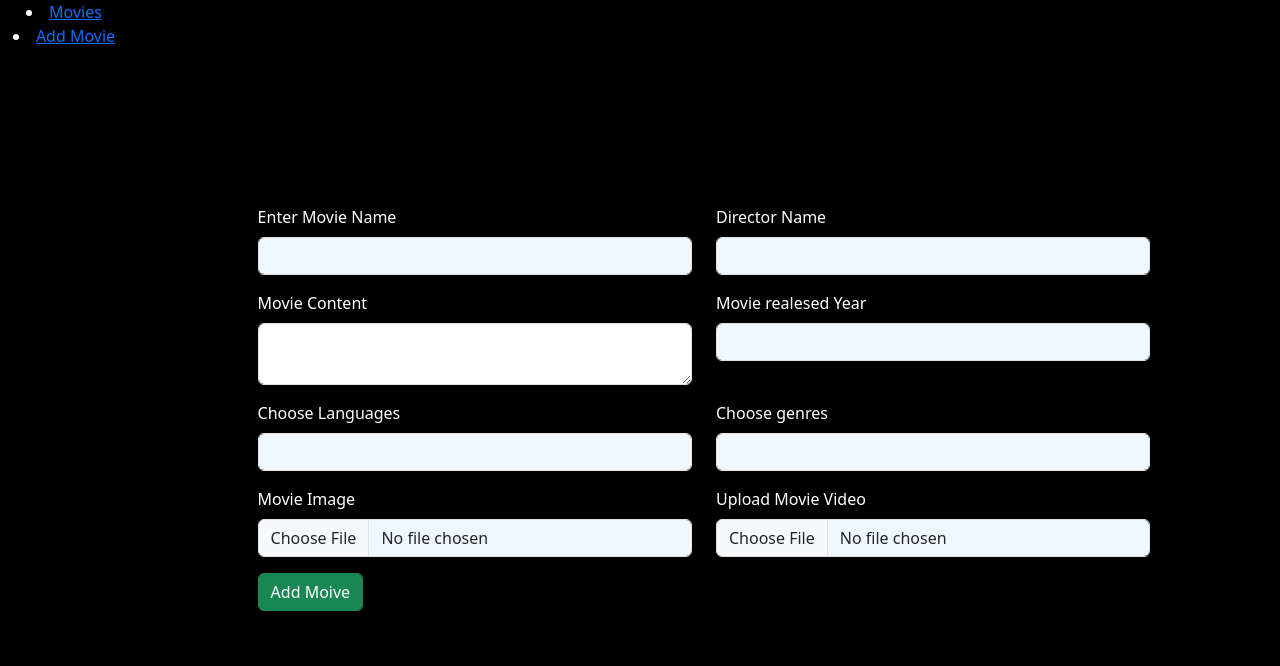
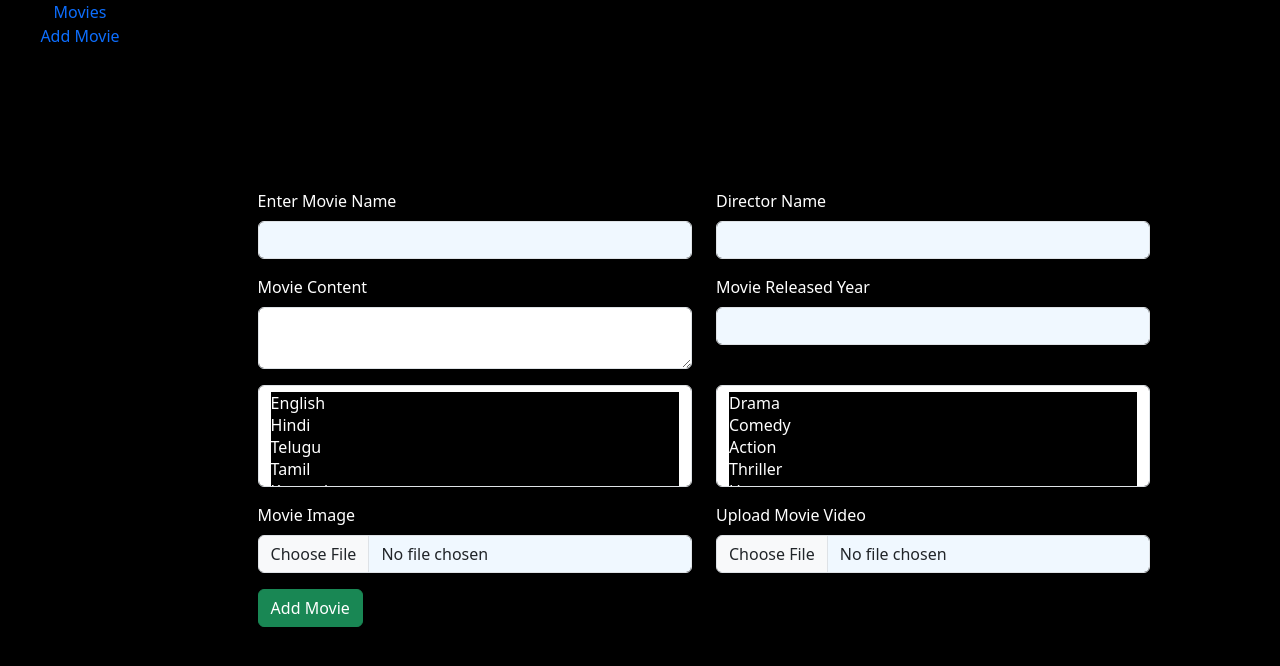
Before and after one commit to pawankalyankarri/Movies-platform, a React (Vite) app: page /addmovie in a window 1280 px wide. Shown: the top 666 px of the page. Built offline with nearby package versions, Linux system fonts and the light colour scheme.

Commit message:
fixed post data issue

```diff
--- a/src/App.jsx
+++ b/src/App.jsx
@@ -6,6 +6,7 @@ import Sidebar from './components/home/Sidebar'
 import MainPage from './components/home/Mainpage'
 import AddMovies from './components/sidebar/AddMovies'
 import AllMovies from './components/allmovies/AllMovies'
+import PlayMovie from './components/main/PlayMovie'
 
 function App() {
 
@@ -17,6 +18,7 @@ function App() {
           <Route path='/' element={<HomePage/>}/>
           <Route path='/addmovie' element={<AddMovies/>} />
           <Route path='/allmovies' element={<AllMovies/>}  />
+          <Route path='/playmovie' element = {<PlayMovie/>} />
 
       </Routes>
 
--- a/src/components/home/Sidebar.jsx
+++ b/src/components/home/Sidebar.jsx
@@ -2,21 +2,19 @@ import axios from "axios";
 import { useEffect } from "react";
 import AddMovies from "../sidebar/AddMovies";
 import { Link } from "react-router-dom";
-
+import "../../styles/sidebar/sidebar.css";
 
 const Sidebar = () => {
-
-
   return (
     <aside className="sidebar shadow">
-      <li>
-        <Link to='/allmovies'>Movies</Link>
-      </li>
-      <li><Link to='addmovie' >Add Movie</Link></li>
-
-
-
-
+      <ul>
+        <li>
+          <Link to="/allmovies">Movies</Link>
+        </li>
+        <li>
+          <Link to="addmovie">Add Movie</Link>
+        </li>
+      </ul>
     </aside>
   );
 };
--- a/src/components/sidebar/AddMovies.jsx
+++ b/src/components/sidebar/AddMovies.jsx
@@ -1,4 +1,264 @@
-import { useRef, useState } from "react";
+// import { useRef, useState } from "react";
+// import "../../styles/sidebar/addMovies.css";
+// import axios from "axios";
+
+// const AddMovies = () => {
+//   const langs = [
+//     "English",
+//     "Hindi",
+//     "Telugu",
+//     "Tamil",
+//     "Kannada",
+//     "Malayalam",
+//     "Marathi",
+//     "Bengali",
+//     "Punjabi",
+//     "Gujarati",
+//     "Urdu",
+//     "Odia",
+//     "Assamese",
+//     "Spanish",
+//     "French",
+//     "German",
+//     "Italian",
+//     "Russian",
+//     "Chinese (Mandarin)",
+//     "Japanese",
+//     "Korean",
+//     "Arabic",
+//     "Turkish",
+//     "Portuguese",
+//     "Thai",
+//     "Vietnamese",
+//     "Indonesian",
+//     "Filipino (Tagalog)",
+//     "Persian (Farsi)",
+//     "Hebrew",
+//   ];
+
+//   const genres = [
+//     "Drama",
+//     "Comedy",
+//     "Action",
+//     "Thriller",
+//     "Horror",
+//     "Science Fiction (Sci-Fi)",
+//     "Fantasy",
+//     "Adventure",
+//     "Romance",
+//     "Romantic Comedy (Rom-Com)",
+//     "Mystery",
+//     "Crime",
+//     "Historical",
+//     "Musical",
+//     "Documentary",
+//     "Animation",
+//     "Western",
+//     "Psychological",
+//     "War",
+//     "Biographical (Biopic)",
+//   ];
+
+//   // let [formData, setFormData] = useState({
+//   //   mname: "",
+//   //   dname: "",
+//   //   mcontent: "",
+//   //   myear: "",
+//   //   mlang: "",
+//   //   mgenre: "",
+//   //   mimg: null,
+//   //   mvideo: null,
+//   // });
+
+//   // function handlechange(e) {
+//   //   let { id, value, files } = e.target;
+//   //   setFormData((pre) => ({ ...pre, [id]: files ? files[0] : value }));
+//   // }
+
+//   // function sendData(e){
+//   //   e.preventDefault()
+//   //   console.log('here i send ')
+//   //   let data = {
+//   //     'mname':formData['mname'],
+//   //     'mdir':formData['dname'],
+//   //     'mcont':formData['mcontent'],
+//   //     'myear':formData['myear'],
+//   //     'mlang':formData['mlang'],
+//   //     'mtype':formData['mgenre'],
+//   //     'mimg':formData['mimg'],
+//   //     'mvideo':formData['mvideo']
+//   //   }
+//   //   axios.post('http://127.0.0.1:8000/movie/getmovies',data)
+
+//   // }
+
+//   let mnameref = useRef()
+//   let mdirref = useRef()
+//   let mcontref = useRef()
+//   let myearref = useRef()
+//   let mlangref = useRef()
+//   let mtyperef = useRef()
+//   let mimgref = useRef()
+//   let mvideoref = useRef()
+
+//   const sendData = () => {
+//     // e.preventDefault()
+//     let data = {
+//       mname: mnameref.current.value,
+//       mdir : mdirref.current.value,
+//       mcont: mcontref.current.value,
+//       myear : myearref.current.value,
+//       mlang : mlangref.current.value,
+//       mtype : mtyperef.current.value,
+//       mimg : mimgref.current.files[0],
+//       mvideo : mvideoref.current.files[0],
+
+//     }
+//     axios.post('http://127.0.0.1:8000/movie/getmovies',data,{
+//         headers: {
+//           'Content-Type': 'multipart/form-data',
+//         },
+//       }).then((resp)=>{
+//       console.log(resp)
+//       console.log('inserted successfully')
+//     }).catch((err)=>{
+//       console.log(err)
+//       console.log('error occured')
+//     })
+//   }
+
+//   return (
+//     <div className="container addmovie">
+//       <form action="" className="addmovie-form" >
+//         <div className="row">
+//           <div className="col-6 mt-3">
+//             <label htmlFor="" className="form-label">
+//               Enter Movie Name
+//             </label>
+//             <input
+//               type="text"
+//               className="form-control"
+//               id="mname"
+//               // onChange={handlechange}
+//               ref={mnameref}
+//             />
+//           </div>
+//           <div className="col-6 mt-3">
+//             <label htmlFor="" className="form-label">
+//               Director Name
+//             </label>
+//             <input
+//               type="text"
+//               className="form-control"
+//               id="dname"
+//               // onChange={handlechange}
+//               ref={mdirref}
+//             />
+//           </div>
+
+//           <div className="col-6 mt-3">
+//             <label htmlFor="" className="form-label">
+//               Movie Content
+//             </label>
+//             <textarea
+//               name=""
+//               id="mcontent"
+//               className="form-control"
+//               // onChange={handlechange}
+//               ref={mcontref}
+//             ></textarea>
+//           </div>
+//           <div className="col-6 mt-3">
+//             <label htmlFor="" className="form-label">
+//               Movie realesed Year
+//             </label>
+//             <input
+//               type="number"
+//               className="form-control"
+//               id="myear"
+//               // onChange={handlechange}
+//               ref={myearref}
+//             />
+//           </div>
+
+//           <div className="col-6 mt-3">
+//             <label htmlFor="" className="form-label">
+//               Choose Languages
+//             </label>
+//             <input
+//               type="text"
+//               list="lang"
+//               className="form-control"
+//               id="mlang"
+//               // onChange={handlechange}
+//               ref={mlangref}
+//             />
+//             <datalist id="lang">
+//               {langs.map((lang) => {
+//                 <option key={lang} value="{lang}"/>;
+//               })}
+//             </datalist>
+//           </div>
+//           <div className="col-6 mt-3">
+//             <label htmlFor="" className="form-label">
+//               Choose genres
+//             </label>
+//             <input
+//               type="text"
+//               list="genre"
+//               className="form-control"
+//               id="mgenre"
+//               // onChange={handlechange}
+//               ref={mtyperef}
+//             />
+//             <datalist id="genre">
+//               {genres.map((genre) => {
+//                 <option key={genre} value={genre}/>;
+//               })}
+//             </datalist>
+//           </div>
+
+//           <div className="col-6 mt-3">
+//             <label htmlFor="" className="form-label">
+//               Movie Image
+//             </label>
+//             <input
+//               type="file"
+//               className="form-control"
+//               id="mimg"
+//               // onChange={handlechange}
+//               ref={mimgref}
+//             />
+//           </div>
+//           <div className="col-6 mt-3">
+//             <label htmlFor="" className="form-label">
+//               Upload Movie Video
+//             </label>
+//             <input
+//               type="file"
+//               className="form-control"
+//               id="mvideo"
+//               ref={mvideoref}
+//               // onChange={handlechange}
+//             />
+//           </div>
+//           <div className="col-6 mt-3">
+//             <div className="col-auto">
+//               <button className="btn btn-success" onClick={sendData}>
+//                 Add Moive
+//               </button>
+//               {/* <input type="sumbit" className="btn btn-success" value="submit" /> */}
+//             </div>
+//           </div>
+//         </div>
+//       </form>
+//     </div>
+//   );
+// };
+
+// export default AddMovies;
+
+import { useRef } from "react";
 import "../../styles/sidebar/addMovies.css";
 import axios from "axios";
 
@@ -59,197 +319,158 @@ const AddMovies = () => {
     "Biographical (Biopic)",
   ];
 
+  let mnameref = useRef();
+  let mdirref = useRef();
+  let mcontref = useRef();
+  let myearref = useRef();
+  let mlangref = useRef();
+  let mtyperef = useRef();
+  let mimgref = useRef();
+  let mvideoref = useRef();
+
+  const getSelectedOptions = (selectRef) =>
+    Array.from(selectRef.current.selectedOptions).map((option) => option.value);
 
 
-  // let [formData, setFormData] = useState({
-  //   mname: "",
-  //   dname: "",
-  //   mcontent: "",
-  //   myear: "",
-  //   mlang: "",
-  //   mgenre: "",
-  //   mimg: null,
-  //   mvideo: null,
-  // });
+  const sendData = (e) => {
+    e.preventDefault();
 
-  // function handlechange(e) {
-  //   let { id, value, files } = e.target;
-  //   setFormData((pre) => ({ ...pre, [id]: files ? files[0] : value }));
-  // }
+    let formData = new FormData();
+    formData.append("mname", mnameref.current.value);
+    formData.append("mdir", mdirref.current.value);
+    formData.append("mcont", mcontref.current.value);
+    formData.append("myear", myearref.current.value);
+    // formData.append("mlang", mlangref.current.value);
+    // formData.append("mtype", mtyperef.current.value);
+    formData.append("mlang", JSON.stringify(getSelectedOptions(mlangref)));
+    formData.append("mtype", JSON.stringify(getSelectedOptions(mtyperef)));
+    formData.append("mimg", mimgref.current.files[0]);
+    formData.append("mvideo", mvideoref.current.files[0]);
 
-  // function sendData(e){
-  //   e.preventDefault()
-  //   console.log('here i send ')
-  //   let data = {
-  //     'mname':formData['mname'],
-  //     'mdir':formData['dname'],
-  //     'mcont':formData['mcontent'],
-  //     'myear':formData['myear'],
-  //     'mlang':formData['mlang'],
-  //     'mtype':formData['mgenre'],
-  //     'mimg':formData['mimg'],
-  //     'mvideo':formData['mvideo']
-  //   }
-  //   axios.post('http://127.0.0.1:8000/movie/getmovies',data)
+    axios
+      .post("http://127.0.0.1:8000/movie/getmovies", formData, {
+        headers: {
+          "Content-Type": "multipart/form-data",
+        },
+      })
+      .then((resp) => {
+        console.log(resp);
+        alert("Movie inserted successfully");
+      })
+      .catch((err) => {
+        console.error(err);
+        alert("Error occurred while inserting");
+      });
 
-  // }
+      console.log("Selected Languages:", getSelectedOptions(mlangref));
+      console.log("Selected Genres:", getSelectedOptions(mtyperef));
+  };
 
-  let mnameref = useRef()
-  let mdirref = useRef()
-  let mcontref = useRef()
-  let myearref = useRef()
-  let mlangref = useRef()
-  let mtyperef = useRef()
-  let mimgref = useRef()
-  let mvideoref = useRef()
 
-  const sendData = () => {
-    // e.preventDefault()
-    let data = {
-      mname: mnameref.current.value,
-      mdir : mdirref.current.value,
-      mcont: mcontref.current.value,
-      myear : myearref.current.value,
-      mlang : mlangref.current.value,
-      mtype : mtyperef.current.value,
-      mimg : mimgref.current.files[0],
-      mvideo : mvideoref.current.files[0],
 
-    }
-    axios.post('http://127.0.0.1:8000/movie/getmovies',data,{
-        headers: {
-          'Content-Type': 'multipart/form-data',
-        },
-      }).then((resp)=>{
-      console.log(resp)
-      console.log('inserted successfully')
-    }).catch((err)=>{
-      console.log(err)
-      console.log('error occured')
-    })
-  }
 
   return (
     <div className="container addmovie">
-      <form action="" className="addmovie-form" >
+      <form action="" className="addmovie-form">
         <div className="row">
           <div className="col-6 mt-3">
-            <label htmlFor="" className="form-label">
-              Enter Movie Name
-            </label>
+            <label className="form-label">Enter Movie Name</label>
             <input
               type="text"
               className="form-control"
               id="mname"
-              // onChange={handlechange}
               ref={mnameref}
             />
           </div>
           <div className="col-6 mt-3">
-            <label htmlFor="" className="form-label">
-              Director Name
-            </label>
+            <label className="form-label">Director Name</label>
             <input
               type="text"
               className="form-control"
               id="dname"
-              // onChange={handlechange}
               ref={mdirref}
             />
           </div>
 
           <div className="col-6 mt-3">
-            <label htmlFor="" className="form-label">
-              Movie Content
-            </label>
+            <label className="form-label">Movie Content</label>
             <textarea
-              name=""
               id="mcontent"
               className="form-control"
-              // onChange={handlechange}
               ref={mcontref}
             ></textarea>
           </div>
           <div className="col-6 mt-3">
-            <label htmlFor="" className="form-label">
-              Movie realesed Year
-            </label>
+            <label className="form-label">Movie Released Year</label>
             <input
               type="number"
               className="form-control"
               id="myear"
-              // onChange={handlechange}
               ref={myearref}
             />
           </div>
 
           <div className="col-6 mt-3">
-            <label htmlFor="" className="form-label">
-              Choose Languages
-            </label>
-            <input
-              type="text"
-              list="lang"
-              className="form-control"
-              id="mlang"
-              // onChange={handlechange}
-              ref={mlangref}
-            />
+            {/* <label className="form-label">Choose Languages</label>
+            <input type="text" list="lang" className="form-control" id="mlang" ref={mlangref} />
             <datalist id="lang">
-              {langs.map((lang) => {
-                <option key={lang} value="{lang}"/>;
-              })}
-            </datalist>
-          </div>
-          <div className="col-6 mt-3">
-            <label htmlFor="" className="form-label">
-              Choose genres
-            </label>
-            <input
-              type="text"
-              list="genre"
-              className="form-control"
-              id="mgenre"
-              // onChange={handlechange}
-              ref={mtyperef}
-            />
-            <datalist id="genre">
-              {genres.map((genre) => {
-                <option key={genre} value={genre}/>;
-              })}
-            </datalist>
+              {langs.map((lang) => (
+                <option key={lang} value={lang} />
+              ))}
+            </datalist> */}
+
+            <select multiple className="form-select" ref={mlangref}>
+              {langs.map((lang) => (
+                <option key={lang} value={lang}>
+                  {lang}
+                </option>
+              ))}
+            </select>
           </div>
 
           <div className="col-6 mt-3">
-            <label htmlFor="" className="form-label">
-              Movie Image
-            </label>
+            {/* <label className="form-label">Choose Genres</label>
+            <input type="text" list="genre" className="form-control" id="mgenre" ref={mtyperef} />
+            <datalist id="genre">
+              {genres.map((genre) => (
+                <option key={genre} value={genre} />
+              ))}
+            </datalist> */}
+
+            <select multiple className="form-select" ref={mtyperef} >
+              {genres.map((genre) => (
+                <option key={genre} value={genre}>
+                  {genre}
+                </option>
+              ))}
+            </select>
+          </div>
+
+          <div className="col-6 mt-3">
+            <label className="form-label">Movie Image</label>
             <input
               type="file"
               className="form-control"
               id="mimg"
-              // onChange={handlechange}
               ref={mimgref}
             />
           </div>
+
           <div className="col-6 mt-3">
-            <label htmlFor="" className="form-label">
-              Upload Movie Video
-            </label>
+            <label className="form-label">Upload Movie Video</label>
             <input
               type="file"
               className="form-control"
               id="mvideo"
               ref={mvideoref}
-              // onChange={handlechange}
             />
           </div>
+
           <div className="col-6 mt-3">
             <div className="col-auto">
               <button className="btn btn-success" onClick={sendData}>
-                Add Moive
+                Add Movie
               </button>
-              {/* <input type="sumbit" className="btn btn-success" value="submit" /> */}
             </div>
           </div>
         </div>
--- /dev/null
+++ b/src/styles/sidebar/sidebar.css
@@ -0,0 +1,7 @@
+.sidebar ul li{
+    list-style-type: none;
+}
+.sidebar ul li a{
+   text-decoration: none;
+
+}
```
Also changed, not shown: src/components/allmovies/AllMovies.jsx (+7 -4 lines), src/components/main/PlayMovie.jsx (added, +10 -0 lines), src/styles/sidebar/allmovies.css (+9 -2 lines).
